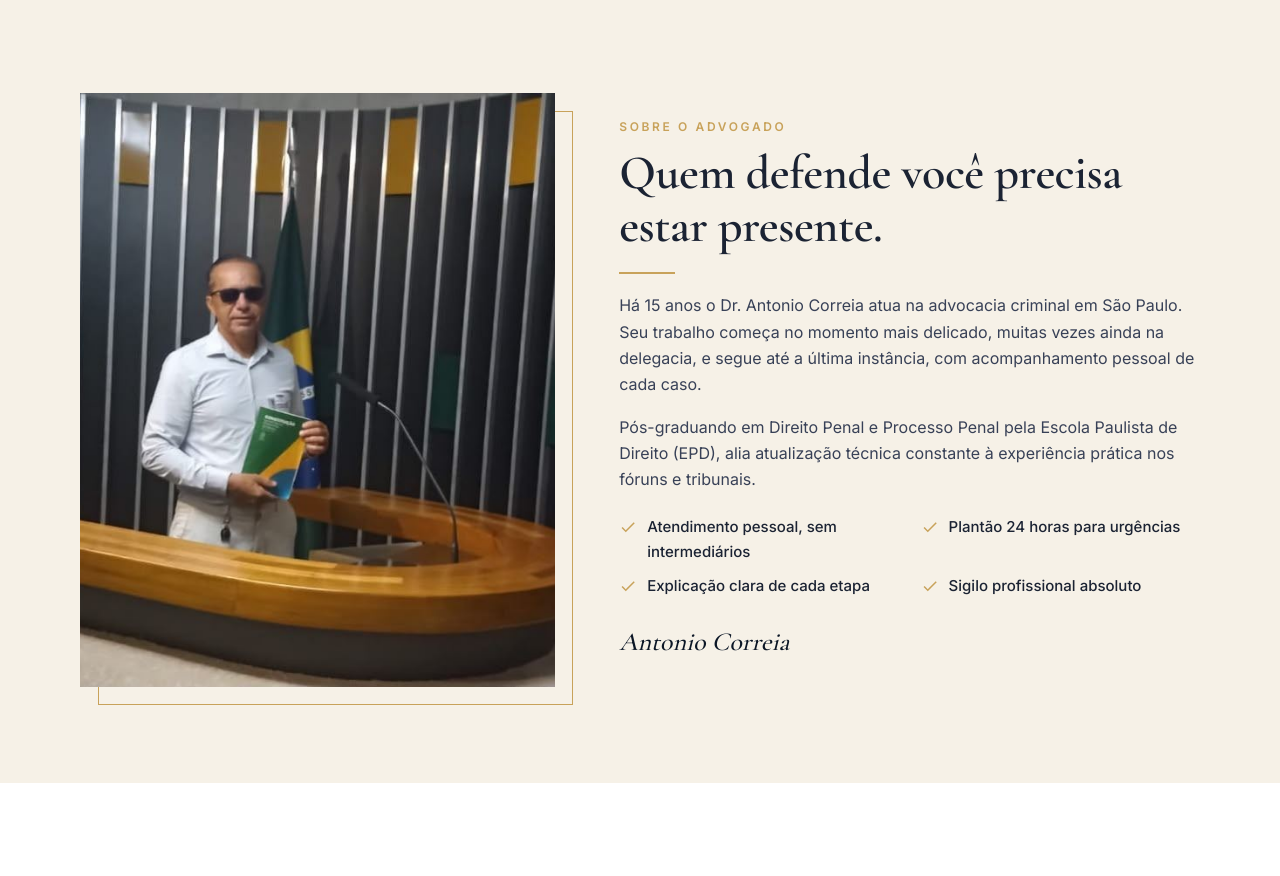
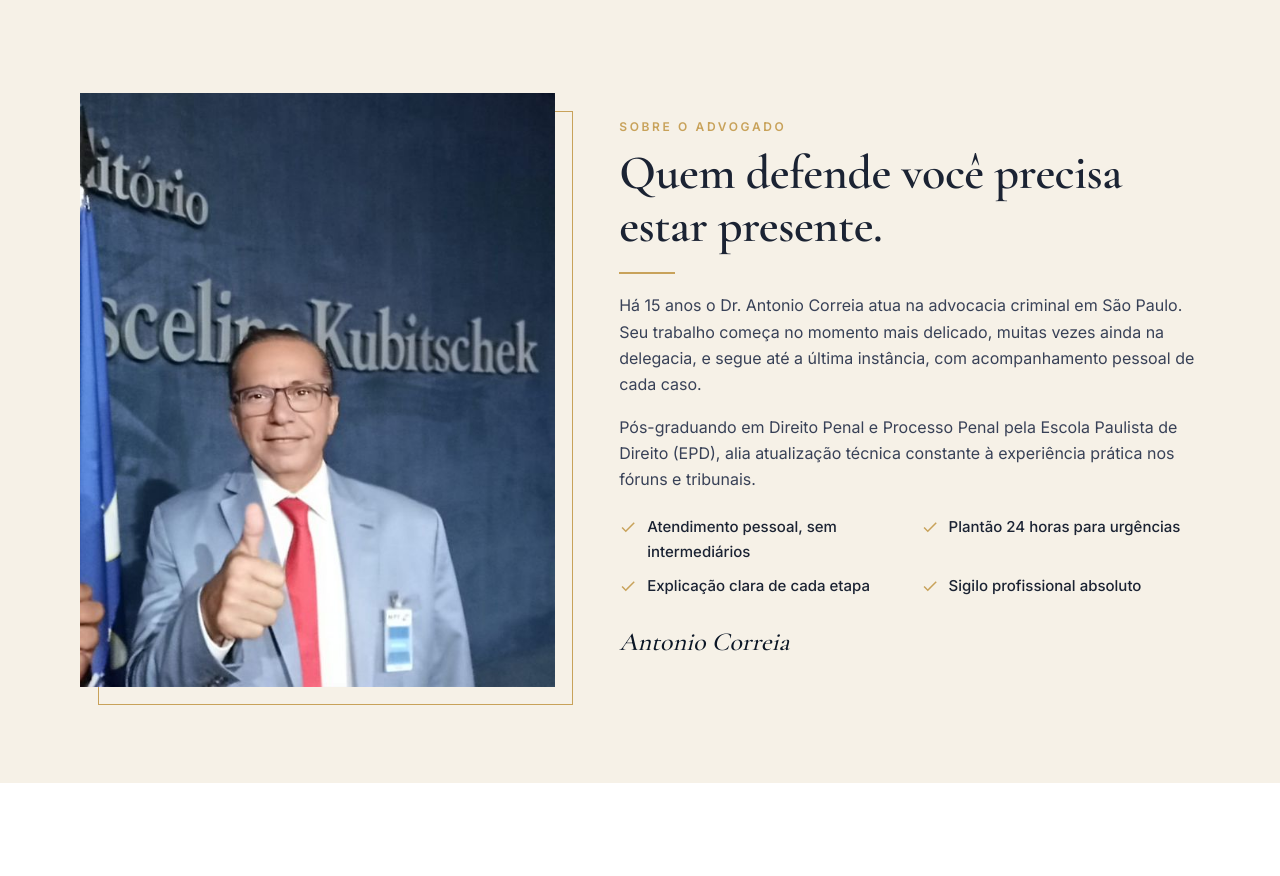
Before and after one commit to claudiovictornet-arch/dr-antonio-correia, a plain HTML site: page index.html in a window 1280 px wide. Shown: the part 937-1813 px from the top of the page. Drawn offline with nearby package versions, Linux system fonts and the light colour scheme.

Commit message:
Troca a foto da seção Sobre

```diff
--- a/index.html
+++ b/index.html
@@ -250,7 +250,7 @@ footer b{color:var(--cream);font-weight:600}
 
 <section class="about" id="sobre">
   <div class="wrap">
-    <div class="about-img reveal"><img src="img/plenario.jpg" alt="Dr. Antonio Correia com a Constituição Federal"></div>
+    <div class="about-img reveal"><img src="img/equipe.jpg" alt="Dr. Antonio Correia, advogado criminalista" style="object-position:100% center"></div>
     <div class="reveal">
       <div class="eyebrow">Sobre o advogado</div>
       <h2>Quem defende você precisa estar presente.</h2>
```
